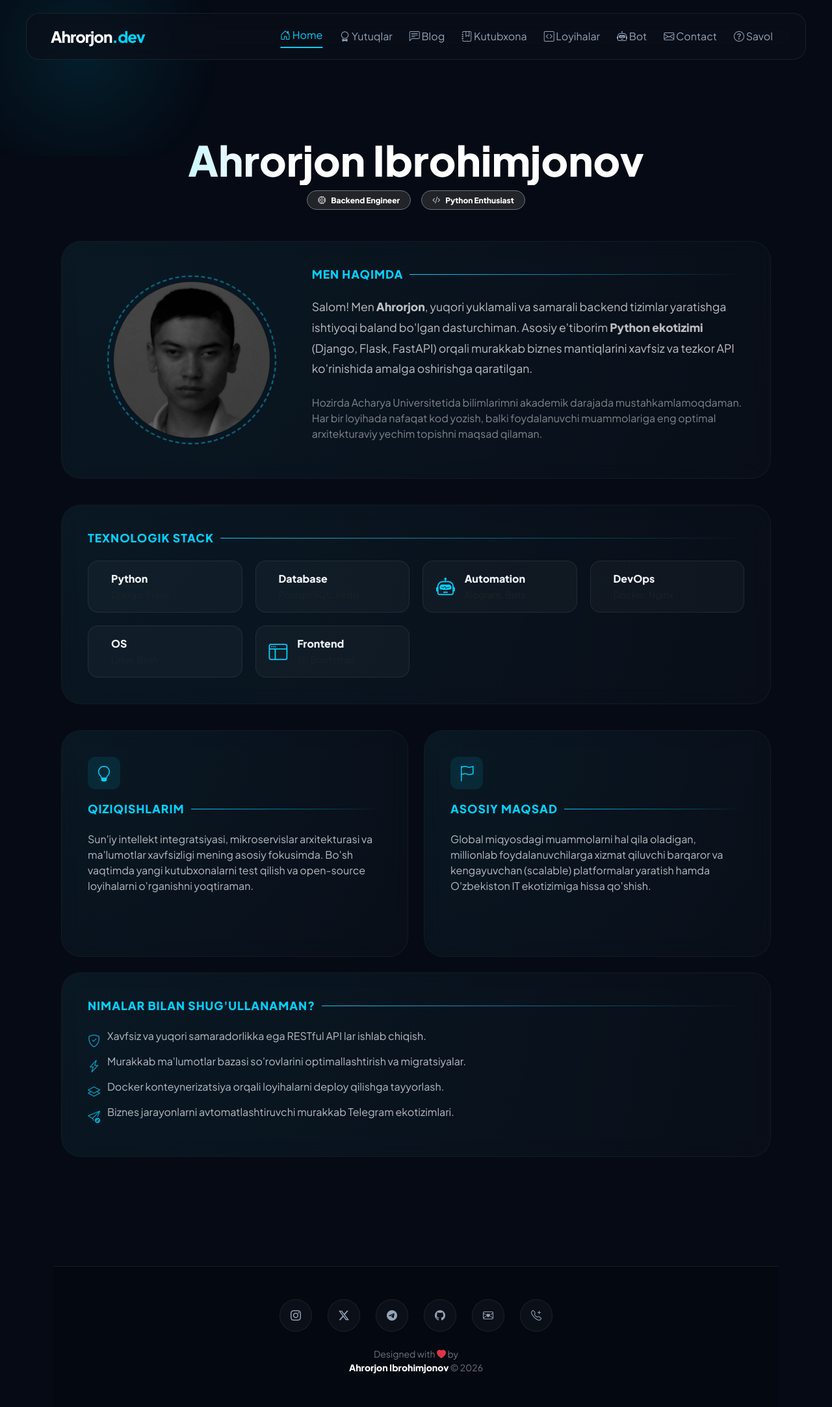
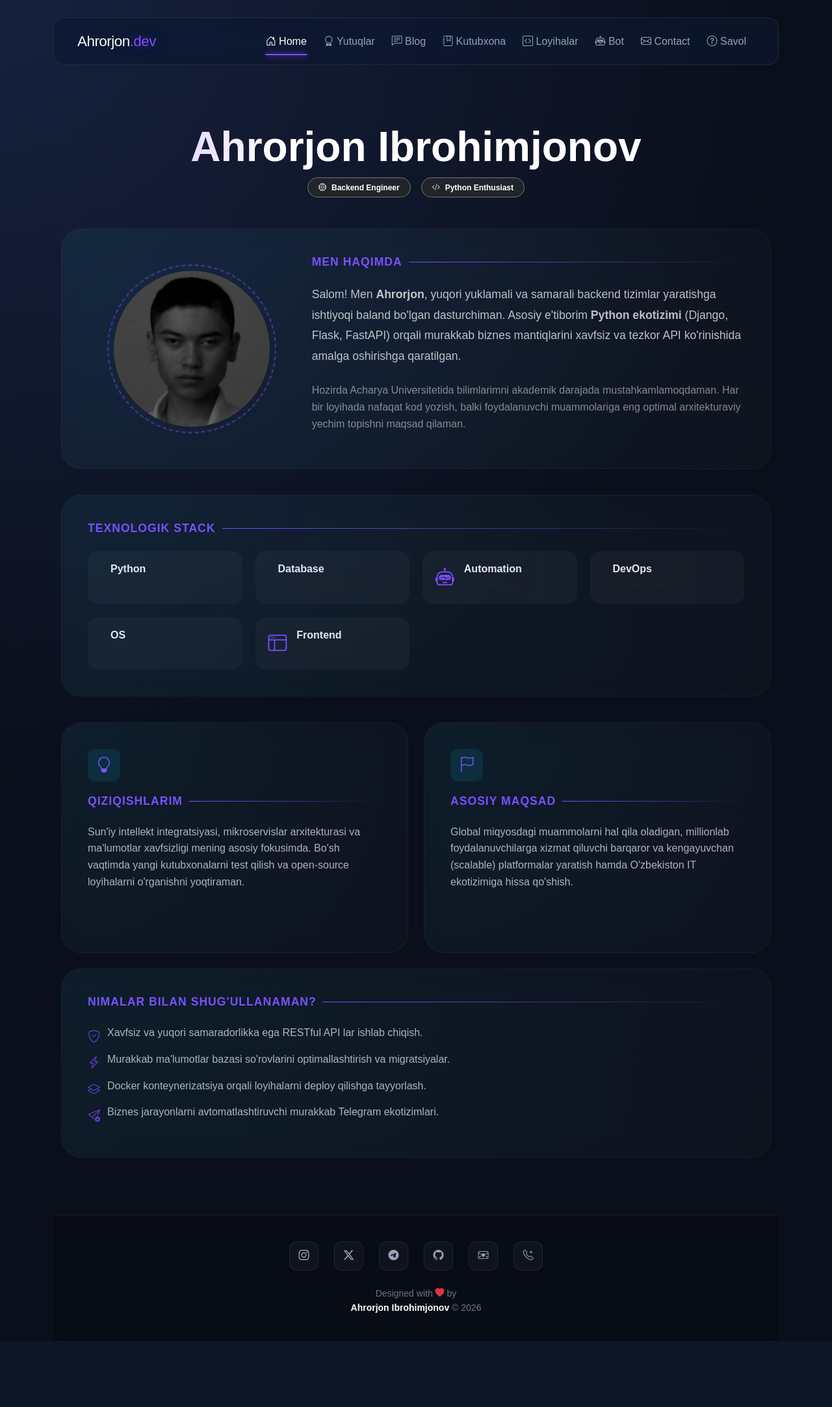
Before and after one commit to axrorback/axrorback.uz, a Django app: page / in a window 1280 px wide. Shown: the whole page at 65% size. After the commit the page ends 2064 px from the top, so only its background shows below. Run offline with Django 5.2, Linux system fonts and the light colour scheme; data comes from the database, SQL or seed files in the repository.

Commit message:
Base modified

```diff
--- a/templates/base.html
+++ b/templates/base.html
@@ -18,97 +18,65 @@
 
   <style>
     :root {
-      --accent: #00d2ff;
-      --accent-2: #3a7bd5;
-      --bg-dark: #050a14;
+      --accent: #7C4DFF; /* Yoroqinroq binafsha */
+      --accent-glow: rgba(124, 77, 255, 0.4);
+      --bg-dark: #0a0f1b;
       --card-bg: rgba(255, 255, 255, 0.03);
-      --border: rgba(255, 255, 255, 0.08);
-      --text-main: #f1f5f9;
-      --text-muted: #94a3b8;
+      --border-light: rgba(255, 255, 255, 0.08);
+      --text-main: #e2e8f0;
     }
 
-    /* Asosiy fon va fon effektlari */
     body {
-      font-family: 'Plus Jakarta Sans', sans-serif;
-      background-color: var(--bg-dark);
+      font-family: 'Poppins', sans-serif;
+      background: radial-gradient(circle at 0% 0%, #16213e 0%, #0a0f1b 50%);
       color: var(--text-main);
-      overflow-x: hidden;
       min-height: 100vh;
       display: flex;
       flex-direction: column;
+      line-height: 1.6;
     }
 
-    body::before {
-      content: "";
-      position: fixed;
-      top: -10%; left: -10%;
-      width: 40%; height: 40%;
-      background: radial-gradient(circle, rgba(0, 210, 255, 0.1) 0%, transparent 70%);
-      z-index: -1;
-    }
-
-    /* Fixed Progress Bar */
-    #myBar {
-      height: 4px;
-      background: linear-gradient(90deg, var(--accent), var(--accent-2));
-      width: 0%;
-      position: fixed;
-      top: 0; left: 0;
-      z-index: 10001;
-      box-shadow: 0 0 15px var(--accent);
-    }
-
-    /* Modern Fixed Navbar */
+    /* Glassmorphism Navbar */
     .custom-navbar {
-      position: fixed;
-      top: 20px;
-      left: 50%;
-      transform: translateX(-50%);
-      width: 95%;
-      max-width: 1200px;
-      z-index: 1000;
-      backdrop-filter: blur(15px);
-      background: rgba(10, 15, 25, 0.7);
-      border: 1px solid var(--border);
-      border-radius: 20px;
-      padding: 12px 25px;
-      transition: all 0.4s cubic-bezier(0.175, 0.885, 0.32, 1.275);
-    }
-
-    .custom-navbar.scrolled {
-      top: 0;
-      width: 100%;
-      max-width: 100%;
-      border-radius: 0;
-      background: rgba(5, 10, 20, 0.95);
-      border-bottom: 1px solid var(--accent);
+      backdrop-filter: blur(12px) saturate(180%);
+      -webkit-backdrop-filter: blur(12px) saturate(180%);
+      background: rgba(15, 23, 42, 0.7);
+      border: 1px solid var(--border-light);
+      border-radius: 16px;
+      margin-top: 1.5rem;
+      padding: 0.8rem 1.5rem;
+      transition: all 0.4s cubic-bezier(0.4, 0, 0.2, 1);
     }
 
     .navbar-brand {
-      font-weight: 800;
-      font-size: 1.5rem;
-      letter-spacing: -1px;
+      font-size: 1.4rem;
+      letter-spacing: -0.5px;
     }
 
-    .navbar-brand span { color: var(--accent); }
+    .navbar-brand span {
+      color: var(--accent);
+      text-shadow: 0 0 15px var(--accent-glow);
+    }
 
-    /* Nav Link Pseudo-elements */
+    /* Nav Linklari uchun effekt */
     .nav-link {
       position: relative;
-      color: var(--text-muted) !important;
       font-weight: 500;
       margin: 0 5px;
-      transition: 0.3s;
+      color: #94a3b8 !important;
     }
 
     .nav-link::after {
-      content: "";
+      content: '';
       position: absolute;
-      bottom: 0; left: 50%;
-      width: 0; height: 2px;
+      width: 0;
+      height: 2px;
+      bottom: 0;
+      left: 50%;
       background: var(--accent);
       transition: all 0.3s ease;
       transform: translateX(-50%);
+      box-shadow: 0 0 10px var(--accent);
     }
 
     .nav-link:hover::after, .nav-link.active::after {
@@ -116,76 +84,52 @@
     }
 
     .nav-link:hover, .nav-link.active {
-      color: var(--accent) !important;
-      transform: translateY(-2px);
+      color: #fff !important;
     }
 
-    /* Main Content Padding */
-    main {
-      flex: 1;
-      padding-top: 120px;
-      animation: fadeInUp 1s ease;
+    /* Footer va Ijtimoiy tarmoqlar */
+    footer {
+      background: rgba(0, 0, 0, 0.2);
+      backdrop-filter: blur(5px);
+      padding: 40px 0;
+      border-top: 1px solid var(--border-light);
     }
 
-    /* Social Icons with Pseudo-classes */
     .social-link {
-      position: relative;
-      width: 50px; height: 50px;
-      display: inline-flex;
+      width: 45px;
+      height: 45px;
+      display: flex;
       align-items: center;
       justify-content: center;
+      border-radius: 12px;
       background: var(--card-bg);
-      border: 1px solid var(--border);
-      border-radius: 50%;
-      color: var(--text-muted) !important;
-      overflow: hidden;
-      transition: 0.4s;
-      z-index: 1;
-    }
-
-    .social-link::before {
-      content: "";
-      position: absolute;
-      top: 100%; left: 0;
-      width: 100%; height: 100%;
-      background: linear-gradient(45deg, var(--accent), var(--accent-2));
-      transition: 0.4s;
-      z-index: -1;
-    }
-
-    .social-link:hover::before {
-      top: 0;
+      border: 1px solid var(--border-light);
+      color: #94a3b8 !important;
+      transition: all 0.3s ease;
     }
 
     .social-link:hover {
+      background: var(--accent);
       color: white !important;
-      border-color: transparent;
-      transform: translateY(-8px) rotate(360deg);
-      box-shadow: 0 10px 20px rgba(0, 210, 255, 0.3);
+      transform: translateY(-5px);
+      box-shadow: 0 10px 20px rgba(124, 77, 255, 0.3);
     }
 
-    /* Footer Styling */
-    footer {
-      border-top: 1px solid var(--border);
-      padding: 50px 0;
-      margin-top: 80px;
-      background: rgba(0, 0, 0, 0.2);
+    /* Scroll progress */
+    #myBar {
+      height: 3px;
+      background: linear-gradient(to right, transparent, var(--accent));
+      box-shadow: 0 0 10px var(--accent);
     }
 
-    @keyframes fadeInUp {
-      from { opacity: 0; transform: translateY(30px); }
+    /* Animatsiya uchun */
+    @keyframes fadeIn {
+      from { opacity: 0; transform: translateY(10px); }
       to { opacity: 1; transform: translateY(0); }
     }
 
-    /* Mobile view fixes */
-    @media (max-width: 991px) {
-      .custom-navbar { width: 90%; top: 10px; }
-      .navbar-collapse {
-        background: rgba(10, 15, 25, 0.95);
-        padding: 20px;
-        border-radius: 15px;
-        margin-top: 10px;
-      }
+    main {
+      animation: fadeIn 0.8s ease-out;
     }
   </style>
   {% block extra_head %}{% endblock %}
```
